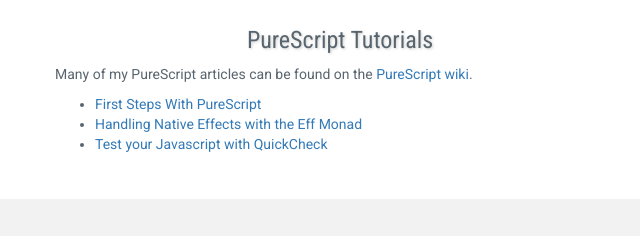
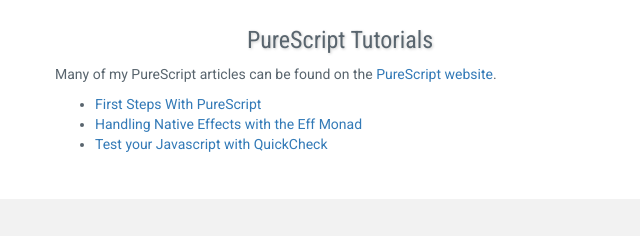
Before and after one commit to paf31/paf31.github.io, a plain HTML site: page index.html in a window 1280 px wide. Shown: the part 766-1002 px from the top of the page, 0-640 px from the left. Drawn offline with nearby package versions, Linux system fonts and the light colour scheme.

Commit message:
Update index.html

```diff
--- a/index.html
+++ b/index.html
@@ -60,7 +60,7 @@
             <div class="row">
               <div class="col-md-6">
                 <h3 class="text-center">PureScript Tutorials</h3>
-                <p>Many of my PureScript articles can be found on the <a href="http://wiki.purescript.org/">PureScript wiki</a>.</p>
+                <p>Many of my PureScript articles can be found on the <a href="http://purescript.org/">PureScript website</a>.</p>
                 <ul>
                     <li><a href="http://purescript.org/learn/getting-started">First Steps With PureScript</a></li>
                     <li><a href="http://purescript.org/learn/eff">Handling Native Effects with the Eff Monad</a></li>
```
